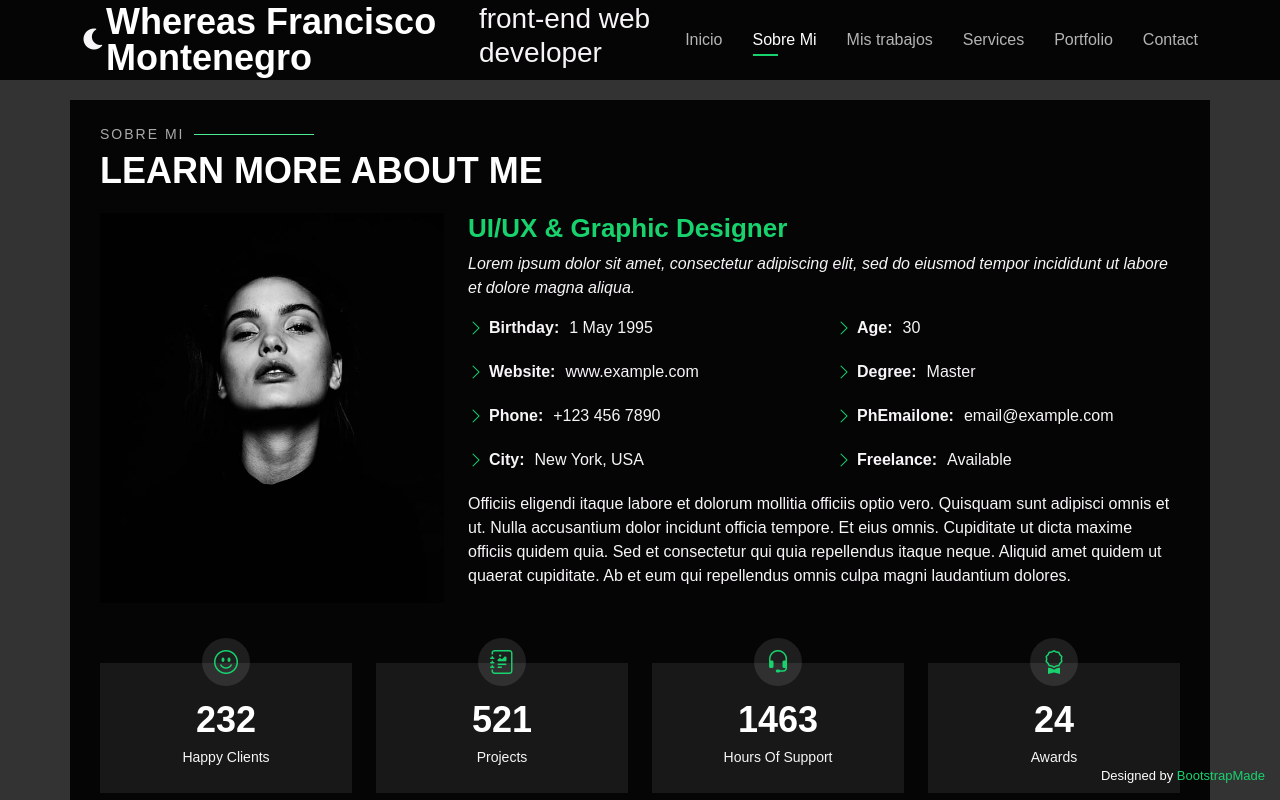
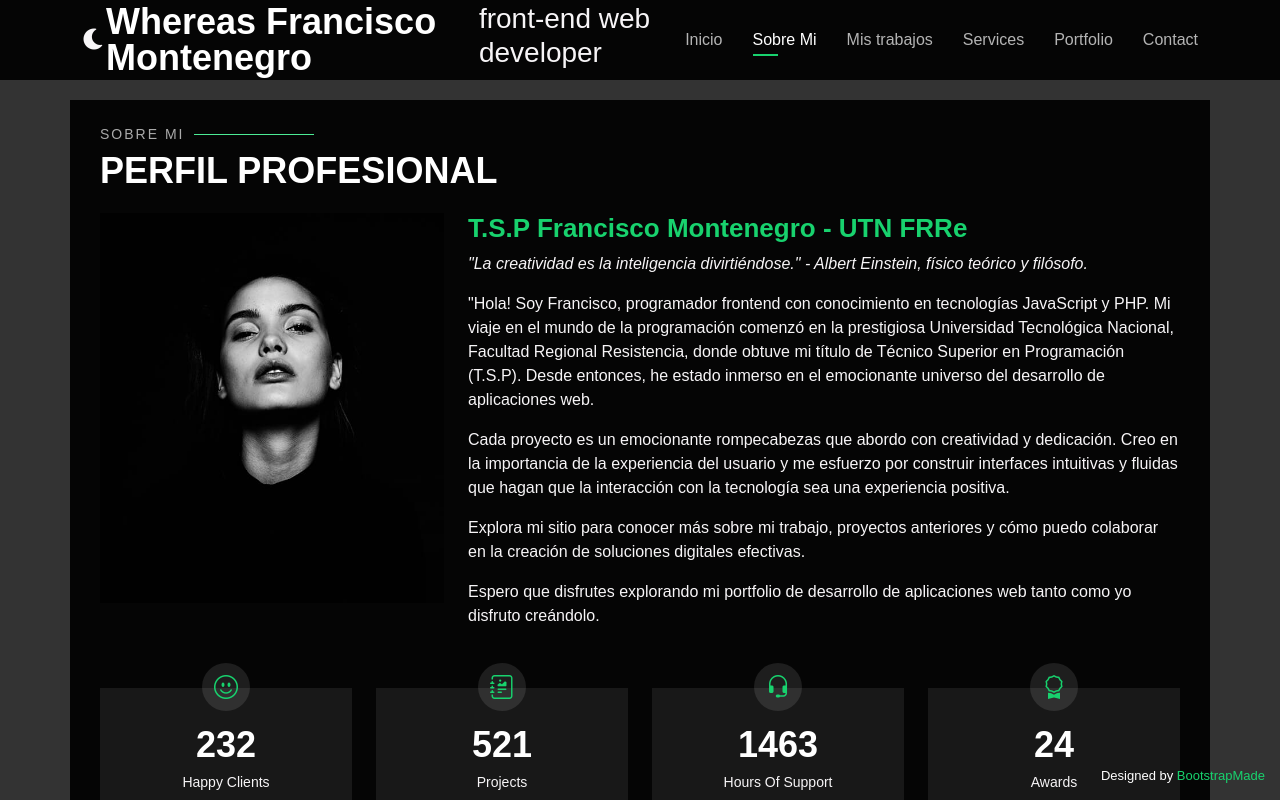
Before and after one commit to fmontenegro0510/cv_personal_website, a plain HTML site: page index.html in a window 1280 px wide. Both pictures are taken after a click on the link "Sobre Mi". Shown: the top 800 px of the page. Drawn offline with Linux system fonts and the light colour scheme; a web font is replaced by a local one.

Commit message:
work in about

```diff
--- a/index.html
+++ b/index.html
@@ -102,7 +102,7 @@
 
       <div class="section-title">
         <h2>Sobre mi</h2>
-        <p>Learn more about me</p>
+        <p>Perfil Profesional</p>
       </div>
 
       <div class="row">
@@ -110,12 +110,11 @@
           <img src="assets/img/me.jpg" class="img-fluid" alt="">
         </div>
         <div class="col-lg-8 pt-4 pt-lg-0 content" data-aos="fade-left">
-          <h3>UI/UX &amp; Graphic Designer</h3>
+          <h3>T.S.P Francisco Montenegro - UTN FRRe</h3>
           <p class="fst-italic">
-            Lorem ipsum dolor sit amet, consectetur adipiscing elit, sed do eiusmod tempor incididunt ut labore et dolore
-            magna aliqua.
+            "La creatividad es la inteligencia divirtiéndose." - Albert Einstein, físico teórico y filósofo.
           </p>
-          <div class="row">
+          <!-- <div class="row">
             <div class="col-lg-6">
               <ul>
                 <li><i class="bi bi-chevron-right"></i> <strong>Birthday:</strong> <span>1 May 1995</span></li>
@@ -132,10 +131,22 @@
                 <li><i class="bi bi-chevron-right"></i> <strong>Freelance:</strong> <span>Available</span></li>
               </ul>
             </div>
-          </div>
+          </div> -->
           <p>
-            Officiis eligendi itaque labore et dolorum mollitia officiis optio vero. Quisquam sunt adipisci omnis et ut. Nulla accusantium dolor incidunt officia tempore. Et eius omnis.
-            Cupiditate ut dicta maxime officiis quidem quia. Sed et consectetur qui quia repellendus itaque neque. Aliquid amet quidem ut quaerat cupiditate. Ab et eum qui repellendus omnis culpa magni laudantium dolores.
+            "Hola! Soy Francisco, programador frontend con conocimiento en tecnologías JavaScript y PHP.
+              Mi viaje en el mundo de la programación comenzó en la prestigiosa Universidad Tecnológica Nacional, Facultad Regional Resistencia, donde obtuve mi título de Técnico Superior en Programación (T.S.P).
+              Desde entonces, he estado inmerso en el emocionante universo del desarrollo de aplicaciones web.
+          </p>
+          <p>
+            Cada proyecto es un emocionante rompecabezas que abordo con creatividad y dedicación.
+            Creo en la importancia de la experiencia del usuario y me esfuerzo por construir interfaces intuitivas y fluidas que hagan que la interacción con la tecnología sea una experiencia positiva.
+          </p>
+          <p>
+            Explora mi sitio para conocer más sobre mi trabajo, proyectos anteriores y cómo puedo colaborar en la creación de soluciones digitales efectivas.
+
+          </p>
+          <p>
+            Espero que disfrutes explorando mi portfolio de desarrollo de aplicaciones web tanto como yo disfruto creándolo.
           </p>
         </div>
       </div>
```
